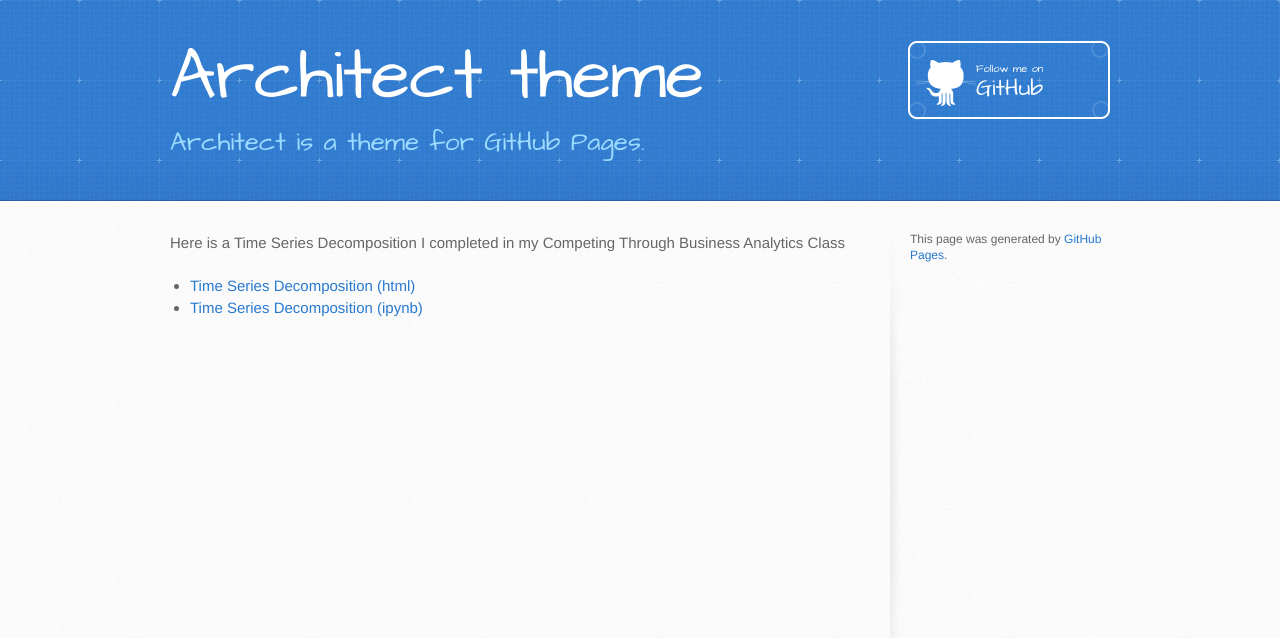
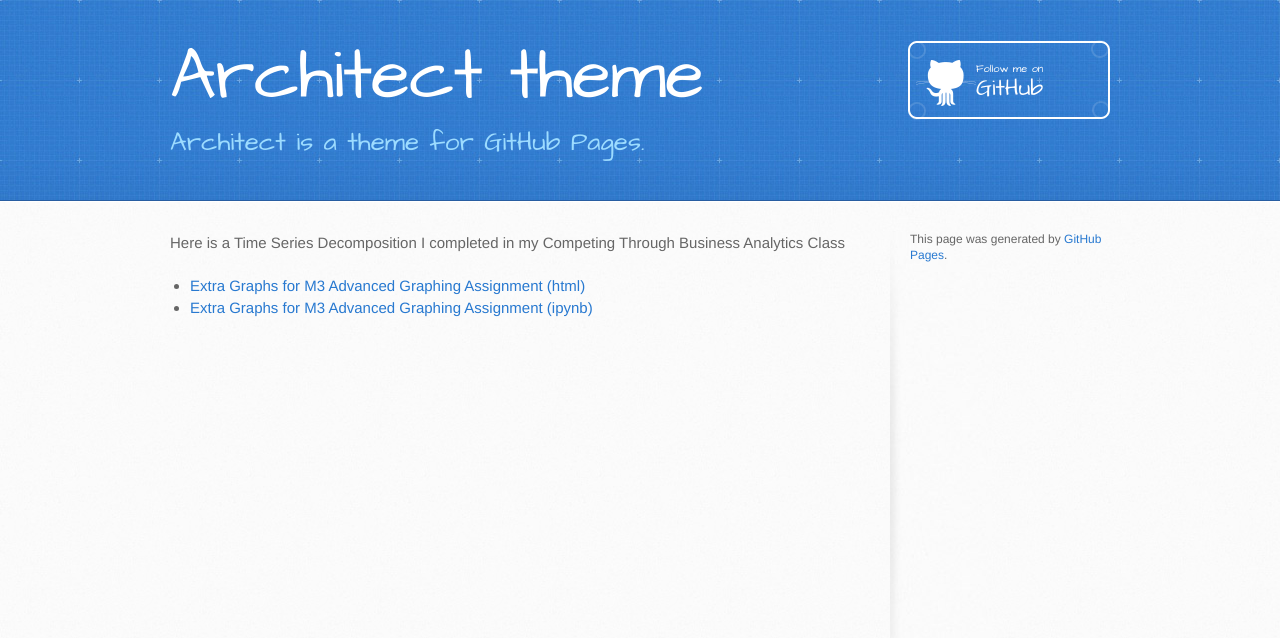
Before and after one commit to TJSWLWM/TJSWLWM.github.io, a Jekyll site: the page built from timeseries/index.md, in a window 1280 px wide. Shown: the top 638 px of the page. Built offline with Jekyll 4.4.1, drawn with Linux system fonts in a browser that asks for light colours; our own code applies the rules of GitHub Pages for plain Markdown files.

Commit message:
Update index.md

```diff
--- a/timeseries/index.md
+++ b/timeseries/index.md
@@ -3,5 +3,5 @@ title: Time Series Decomposition
 description: sharing classwork
 ---
 Here is a Time Series Decomposition I completed in my Competing Through Business Analytics Class
-- [Time Series Decomposition (html)](Extra Graphs for M3 Advanced Graphing Assignment.html)
-- [Time Series Decomposition (ipynb)](Extra Graphs for M3 Advanced Graphing Assignment.ipynb)
+- [Extra Graphs for M3 Advanced Graphing Assignment (html)](Extra Graphs for M3 Advanced Graphing Assignment.html)
+- [Extra Graphs for M3 Advanced Graphing Assignment (ipynb)](Extra Graphs for M3 Advanced Graphing Assignment.ipynb)
```
